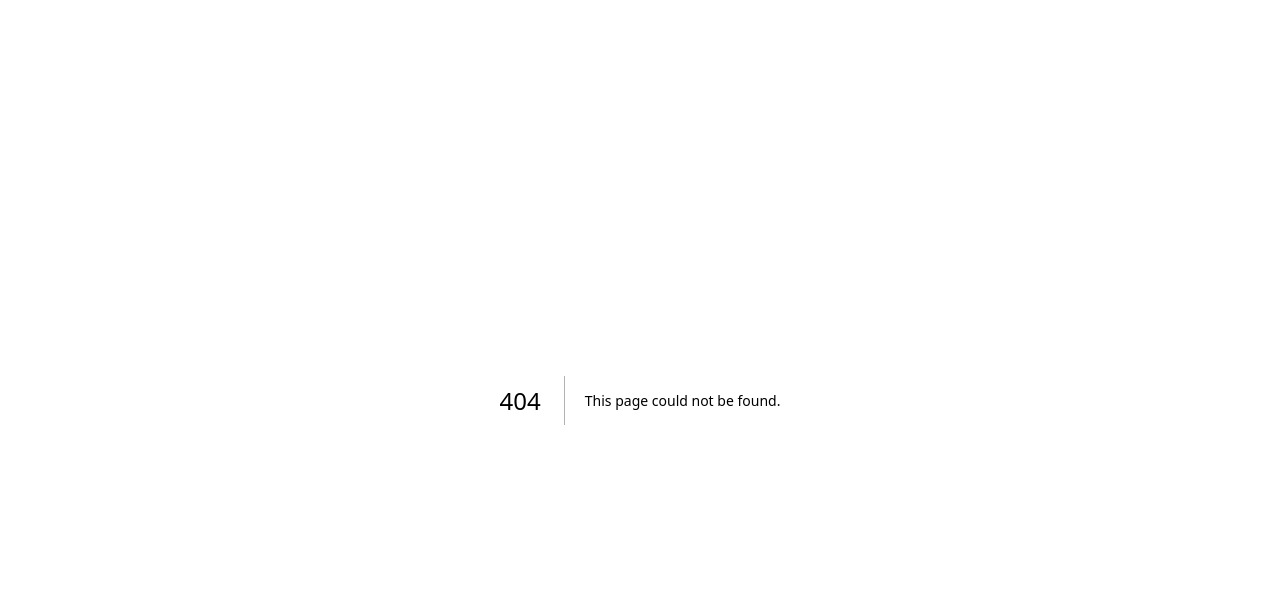
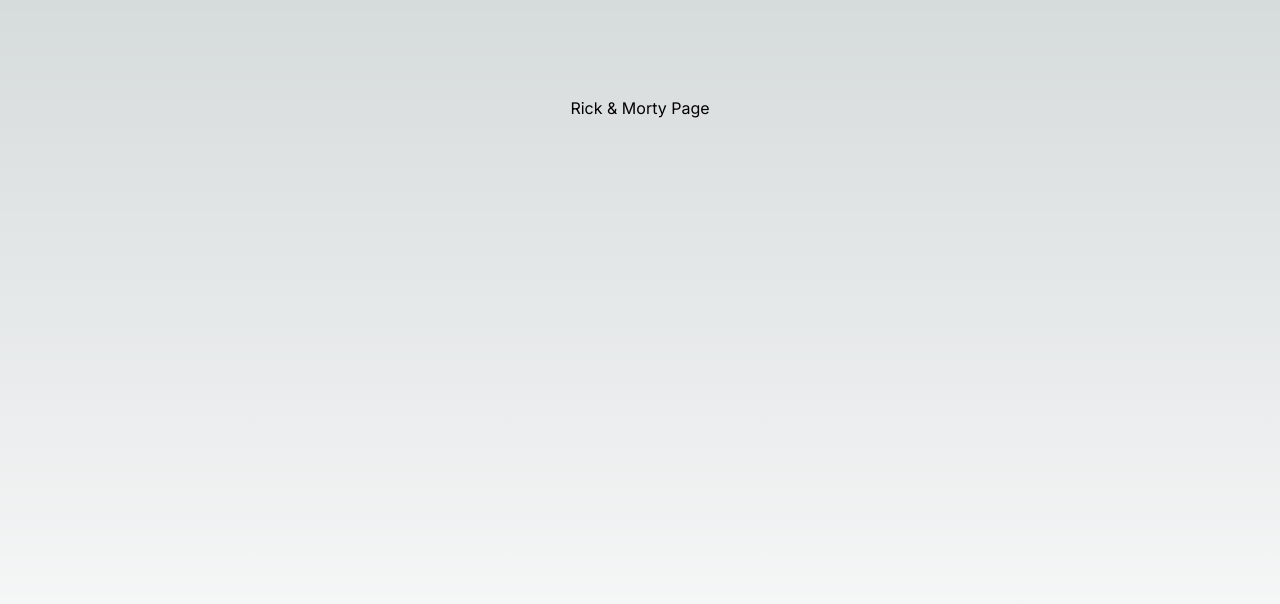
Before and after one commit to andisiambuku/Landing-Page-API-Docs, a Next.js app: page /rick-morty-api/demo in a window 1280 px wide. Before the commit this address had no page. Shown: the top 604 px of the page. Built offline with nearby package versions, Linux system fonts and the light colour scheme.

Commit message:
feat(rick-morty): adds rick and morty page

```diff
--- /dev/null
+++ b/app/rick-morty-api/demo/page.tsx
@@ -0,0 +1,7 @@
+export default function RickMortyDemo() {
+    return(
+    <main className="flex min-h-screen flex-col items-center justify-between p-24">
+        Rick & Morty Page
+    </main>
+    )
+}
--- /dev/null
+++ b/app/rick-morty-api/docs/page.tsx
@@ -0,0 +1,7 @@
+export default function RickMortyDocs() {
+    return(
+    <main className="flex min-h-screen flex-col items-center justify-between p-24">
+        Rick & Morty Page
+    </main>
+    )
+}
--- /dev/null
+++ b/app/rick-morty-api/page.tsx
@@ -0,0 +1,7 @@
+export default function RickMortyApi() {
+    return(
+    <main className="flex min-h-screen flex-col items-center justify-between p-24">
+        Rick & Morty Page
+    </main>
+    )
+}
```
